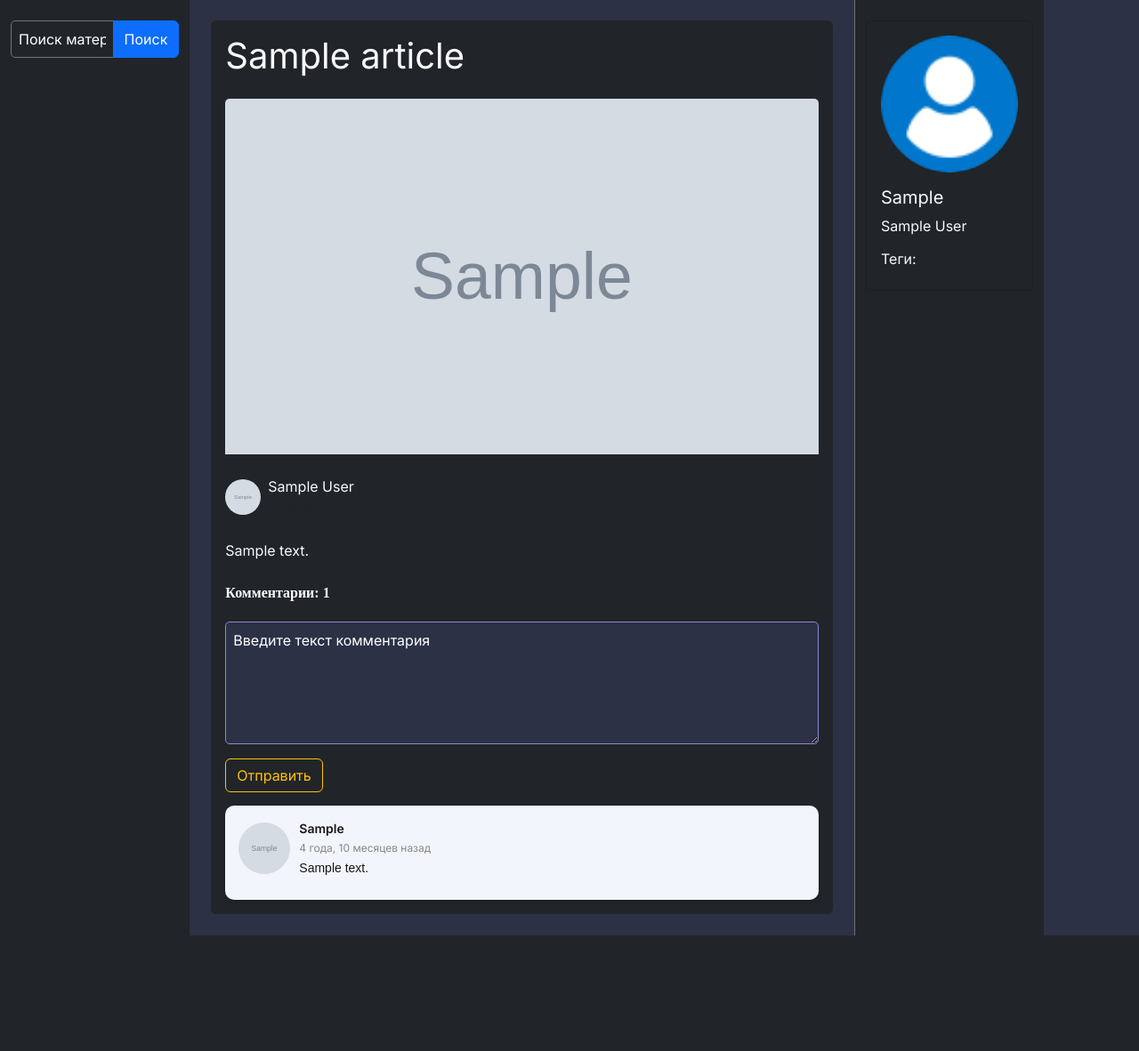
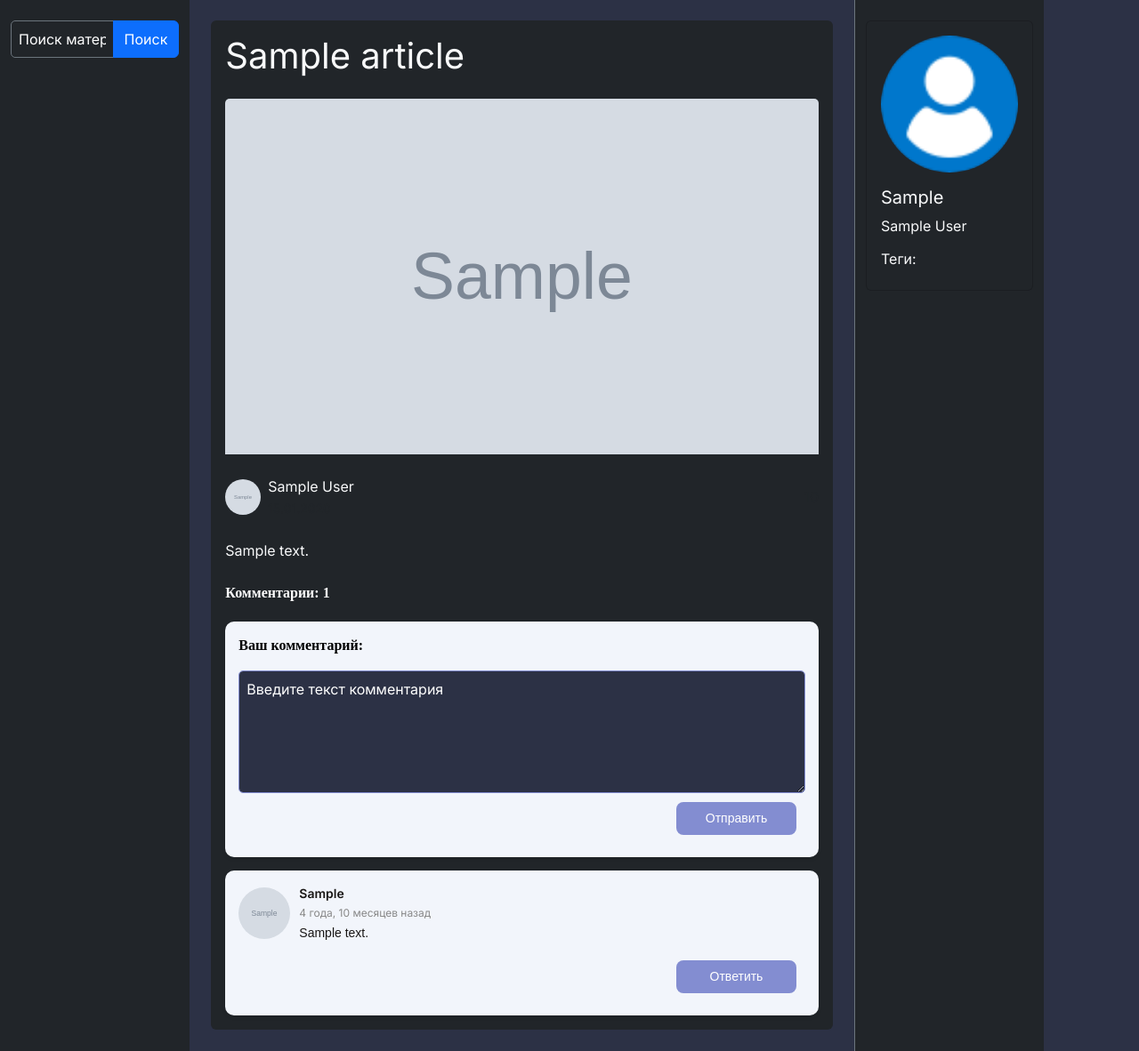
Before and after one commit to sonechkak/mentor_project, a Django app: a page that uses src/templates/blog/includes/add_comment.html in a window 1280 px wide. Shown: the part 86-1268 px from the top of the page at 89% size. Before the commit the page ends 1138 px from the top, so only its background shows below. Run offline with Django 5.2, Linux system fonts and the light colour scheme; a user stored in the database is signed in; tables that the repository leaves empty hold one stand-in row (values such as "Sample post"); grey boxes marked "Sample" are stand-in pictures; parts of the project's set-up code (start-up, migrations or seed data) failed here and were passed over.

Commit message:
fix comment form formating, add button replay for parent comments

```diff
--- a/src/apps/blog/views.py
+++ b/src/apps/blog/views.py
@@ -61,6 +61,7 @@ class ArticleDetail(DetailView):
         context["tags"] = self.object.tags.all()
         context["superuser"] = User.objects.filter(is_superuser=True).first()
         context["comment_form"] = AddCommentForm()
+        context["parents_comments"] = self.object.comment.filter(parent_comment=None)
         return context
 
     def get_object(self, queryset=None):
--- a/src/static/css/blog/comments.css
+++ b/src/static/css/blog/comments.css
@@ -1,4 +1,7 @@
-
+@font-face {
+  font-family: 'Suboleya Regular';
+  src: url('fonts/SuboleyaRegular.ttf') format('ttf');
+}
 
 /* Количество комментариев */
 .comment_counter {
@@ -19,6 +22,21 @@
     color: white;
 }
 
+.comment_welcome_input {
+    left: 0px;
+    top: 1px;
+    /* main text/Montserrat/SemiBold */
+    font-family: 'Montserrat', serif;
+    font-style: normal;
+    font-weight: 600;
+    font-size: 16px;
+    line-height: 150%;
+    /* identical to box height, or 24px */
+    display: flex;
+    align-items: center;
+    /* Gray_01/450 #1F1F1F*/
+    color: black;
+}
 
 /* Блок с комментариями */
 .comment_blocks {
@@ -38,12 +56,18 @@
     box-shadow: 0 2px 4px rgba(0, 0, 0, 0.1); /* Тень вокруг блока */
 }
 
-/* Автор комментария */
 .comments_info {
-    display: flex; /* Flex-контейнер для элементов автора */
-    align-items: center; /* Выравнивание по центру */
-    margin-bottom: 10px; /* Отступ снизу */
+    display: flex;
+    flex-direction: column;
+    align-items: stretch; /* Чтобы все элементы занимали всю ширину */
 }
+
+.upper_content {
+    display: flex;
+    align-items: center; /* Выровнять аватар и информацию об авторе по вертикали */
+    margin-bottom: 10px; /* Отступ между верхним контентом и кнопкой */
+}
+
 
 /* Аватар автора комментария */
 .comments_author_avatar {
@@ -103,3 +127,45 @@
     border-radius: 10px; /* Закругленные углы */
     box-shadow: 0 2px 4px rgba(0, 0, 0, 0.1); /* Тень вокруг блока */
 }
+
+.right_block {
+    display: flex;
+    justify-content: flex-end; /* Распределение элементов по ширине */
+    align-items: center;       /* Центрируем элементы вертикально */
+    gap: 10px;                  /* Промежуток между элементами */
+    padding: 10px;              /* Внутренний отступ */
+}
+
+/* Базовые стили для кнопки */
+.send_button {
+    display: inline-flex;      /* Меняем на inline-flex для более точного контроля */
+    justify-content: center;
+    align-items: center;
+    padding: 8px 12px;
+    gap: 8px;
+    width: 135px;
+    height: 37px;
+    background-color: #838DD1;
+    border-radius: 8px;
+    font-family: 'Suboleya Regular', sans-serif;
+    font-size: 14px;
+    color: white;
+    border: 2px solid transparent; /* Прозрачная граница */
+}
+
+/* Стиль при наведении курсора */
+.send_button:hover {
+    background: #A3B0E0; /* Цвет при наведении */
+}
+
+/* Стиль после нажатия (активное состояние) */
+.send_button:active {
+    background: #40446F; /* Цвет при нажатии */
+    border: 2px solid #262840; /* Рамка при нажатии */
+}
+
+/* Стиль после посещения (кнопку уже нажимали ранее) */
+.send_button:visited {
+    background: #40446F; /* Цвет после посещения */
+    border: 2px solid #262840; /* Рамка после посещения */
+}
--- a/src/templates/blog/includes/add_comment.html
+++ b/src/templates/blog/includes/add_comment.html
@@ -1,33 +1,15 @@
 {% load static %}
 
-<div class="row">
+
     {% if user.is_authenticated %}
         <form method="post" enctype="multipart/form-data" action="{% url "blog:add_comment" slug=article.slug pk=article.pk %}">
             {% csrf_token %}
+            <p class="comment_welcome_input"> Ваш комментарий:</p>
             {{ comment_form.html_content }}
-            <button class="btn btn-outline-warning mt-3" type="submit">Отправить</button>
+            <div class="right_block">
+                <button class="send_button" type="submit">Отправить</button>
+            </div>
         </form>
     {% else %}
         <p><a href="{% url 'accounts:login' %}">Войдите</a> чтобы добавить комментарий.</p>
     {% endif %}
-</div>
-
-
-
-<!--
-Добавь комментарий
-
-<form action="" method="POST" enctype="multipart/form-data">
-    {% csrf_token %}
-    <div class="form-error">{{ form.non_field_errors }}</div>
-
-
-    <p>
-        <label class="form-label" for="{{ form.comment.id_for_label }}">Комментарий</label>
-        {{ form.html_comment }}
-        <div class="form-error">{{ form.comment.errors }}</div>
-    </p>
-
-    <p><button type="submit">Отправить</button></p>
-</form>
--->
--- a/src/templates/blog/includes/comments_list.html
+++ b/src/templates/blog/includes/comments_list.html
@@ -12,18 +12,23 @@
 <div class="comment_blocks">
 
     <!-- Если комментарии есть -->
-    {% if article.comment.all %}
+    {% if parents_comments %}
 
         <!-- Форма добавления комментария -->
+        <div class="comments_one_block">
         {% include 'blog/includes/add_comment.html' %}
+        </div>
 
         <!-- Перечень комментариев -->
-        {% for comment in article.comment.all %}
+        {% for comment in parents_comments %}
 
             <!-- Родительский комментарий -->
             <div class="comments_one_block">
                 <!-- Блок комментария -->
                 {% include 'blog/includes/one_comment.html' %}
+                    <div class="right_block">
+                        <button class="send_button" type="submit">Ответить</button>
+                    </div>
             </div>
 
             <!-- Ответы на родительский комментарий -->
@@ -43,7 +48,9 @@
         <p class="no_comments">Начните обсуждение этой статьи! Ваш комментарий будет первым.</p>
 
         <!-- Форма добавления комментария -->
-        {% include 'blog/includes/add_comment.html' %}
+        <div class="comments_one_block">
+            {% include 'blog/includes/add_comment.html' %}
+        </div>
 
     {% endif %}
 </div>
--- a/src/templates/blog/includes/one_comment.html
+++ b/src/templates/blog/includes/one_comment.html
@@ -1,6 +1,7 @@
 {% load static %}
 
 <div class="comments_info">
+    <div class="upper_content">
     {% if comment.author.avatar %}
         <img src="{{ comment.author.avatar.url }}"
              alt="{{ comment.author.first_name }} {{ comment.author.last_name }}"
@@ -16,4 +17,6 @@
         <p class="comment_date">{{ comment.date_publication|timesince }} назад</p>
         <div class="comment_text">{{ comment.html_content }}</div>
     </div>
+    </div>
+
 </div>
```
Also changed, not shown: src/static/fonts/SuboleyaRegular.ttf (added).
